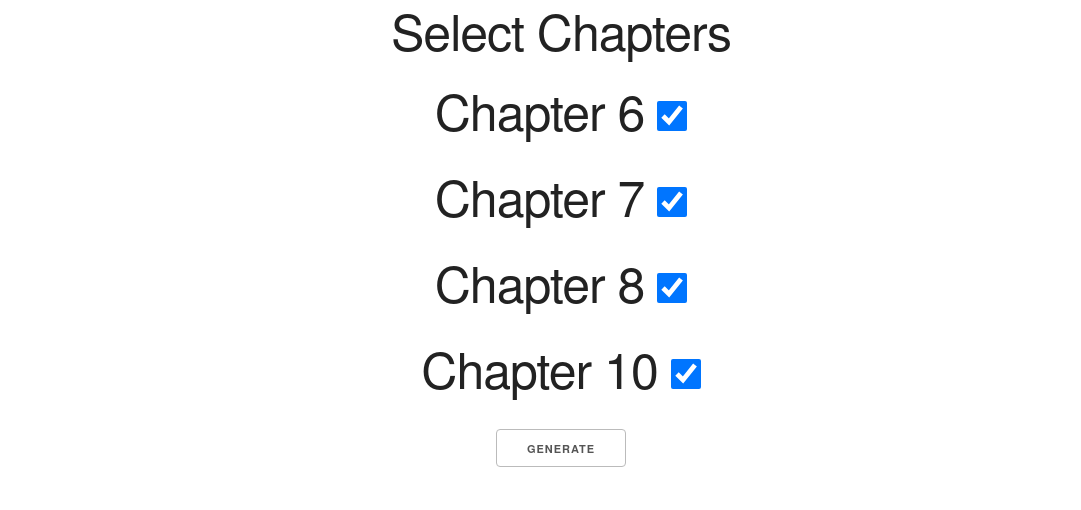
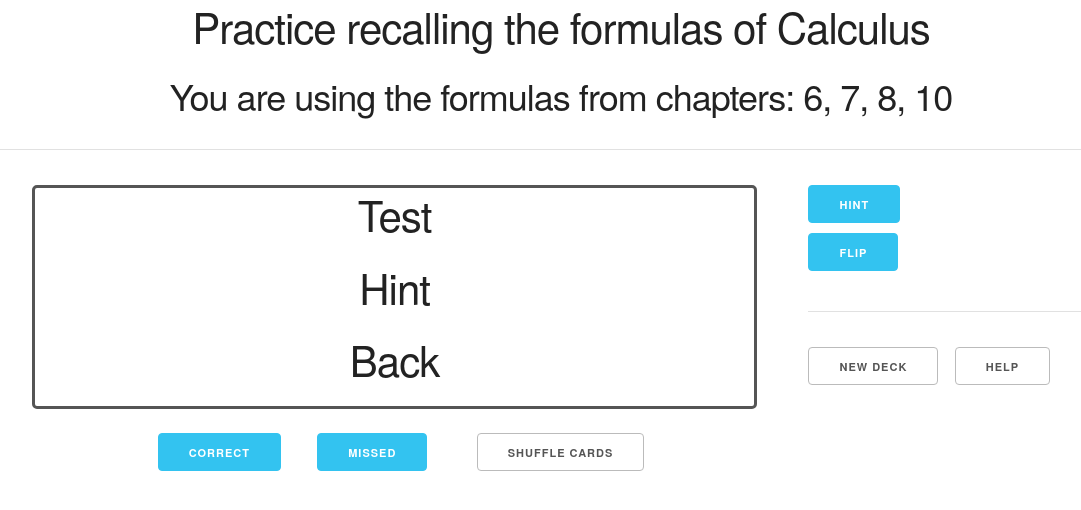
Before and after one commit to shopped/flashcard-js, a plain HTML site: page index.html in a window 1280 px wide. Shown: the whole page, without its empty margins (79-1160 px from the left). Drawn offline with Linux system fonts and the light colour scheme.

Commit message:
User interface for the flash cards ready

```diff
--- a/custom.css
+++ b/custom.css
@@ -1,13 +1,21 @@
+#header{
+	text-align: center;
+}
+
 #entry-container{
 	text-align: center;
+	display: none;
 }
 
 #generate-button{
 	text-align: center;
+	display: none;
 }
 
-#card-container{
-	display:none;
+.card-container{
+	text-align:center;
+	border-radius:5px;
+	border:3px solid #555;
 }
 
 #bump-down{
--- a/index.html
+++ b/index.html
@@ -12,15 +12,54 @@
 <body>
 	<span class='container'>
 			<span class='row'>
-
-			<span class='offset-by-four four columns' id='card-container'>
-				<h2 id='card-text'>test</h2>
-				<button id='next' onclick='next()'>Next</button>
-				<button id='flip' onclick='flip()'>Flip</button>
-				<button id='previous' onclick='previous()'>Previous</button>
-				<button id='random' onclick='random()'>Random</button>
+				<span class='twelve columns' id='header'>
+					<h2> Practice recalling the formulas of Calculus</h2>
+					<h3> You are using the formulas from chapters: 6, 7, 8, 10 </h3>
+					<hr>
 				</span>
 
+				<span class='offset-by-one seven columns' id='right-container'>
+					<div class='card-container'>
+						<h2 id='front'>Test</h2>
+						<h2 id='hint'>Hint</h2>
+						<h2 id='back'>Back</h2>
+					</div>
+					<br>
+					<span class='deck-buttons'>
+						<span class='offset-by-two one column'>
+							<button class='button-primary' id='next' onclick='next()'>Correct</button>
+						</span>
+						<span class='offset-by-two one column'>
+							<button class='button-primary' id='flip' onclick='flip()'>Missed</button>
+						</span>
+						<span class='offset-by-two one column'>
+							<button class='button' id='shuffle' onclick='random()'>Shuffle Cards</button>
+						</span>
+					</span>
+				</span>
+
+				<span class='three columns' id='left-container'>
+					<ul>
+						<span class='row'>
+							<button class='button-primary' id='hint'>Hint</button>
+						</span>
+						<span class='row'>
+							<button class='button-primary' id='flip'>Flip</button>
+						</span>
+						<hr>
+						<span class='row'>
+							<span class='six columns'>
+								<button class='button' id='generate'>New Deck</button>
+							</span>
+							<span class='six columns'>
+								<button class='button' id='help'>Help</button>
+							</span>
+						</span>
+					</ul>
+				</span>
+			</span>
+
+			<span class='row'>
 				<span class='offset-by-one ten columns' id ='entry-container'>
 					<h1> Select Chapters </h1>
 					<form>
@@ -29,6 +68,7 @@
 					<h1> Chapter 8 <input type='checkbox' value='8' checked></h1>
 					<h1> Chapter 10 <input type='checkbox' value='10' checked></h1>
 					</form>
+				</span>
 			</span>
 
 			<span id='bump-down'>
```
Lines whose indentation alone changed are shown as unchanged.
